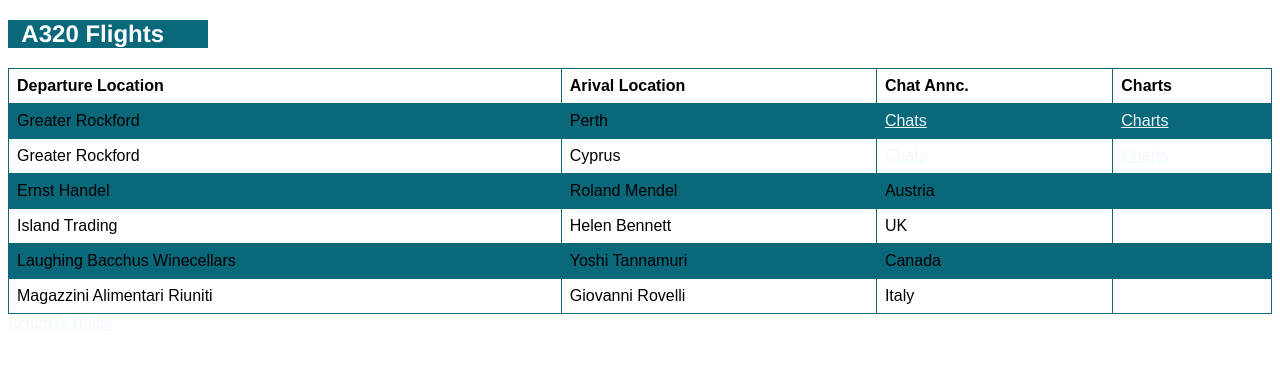
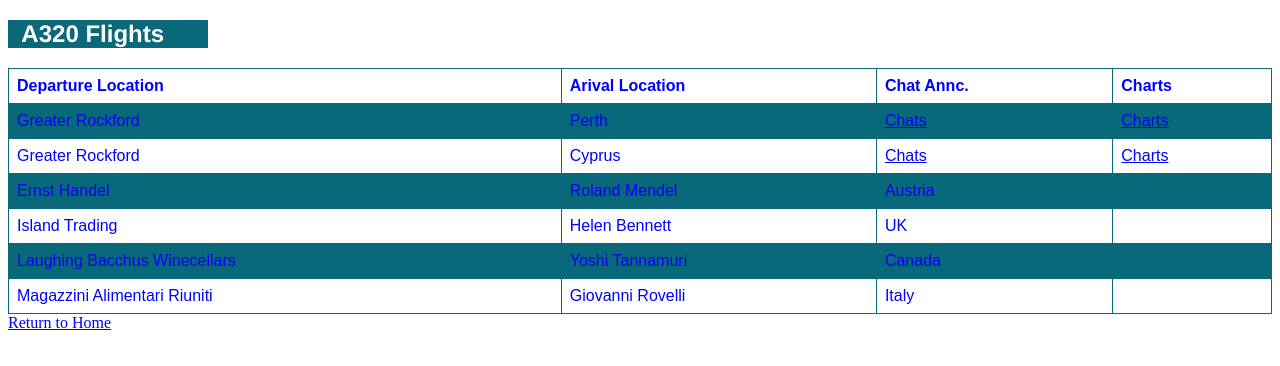
Before and after one commit to interstellar-tars/air-dingus, a plain HTML site: page A320.html in a window 1280 px wide. Drawn offline with Linux system fonts and the light colour scheme.

Commit message:
Update style2.css

```diff
--- a/style2.css
+++ b/style2.css
@@ -8,6 +8,7 @@ table {
     border: 1px solid #09687a;
     text-align: left;
     padding: 8px;
+    color: blue;
   }
 
   tr:nth-child(even) {
@@ -20,7 +21,7 @@ table {
     width: 200px;
   }
   a{
-    color: aliceblue;
+    color: blue;
   }
   span{
     color: #09687a;
```
